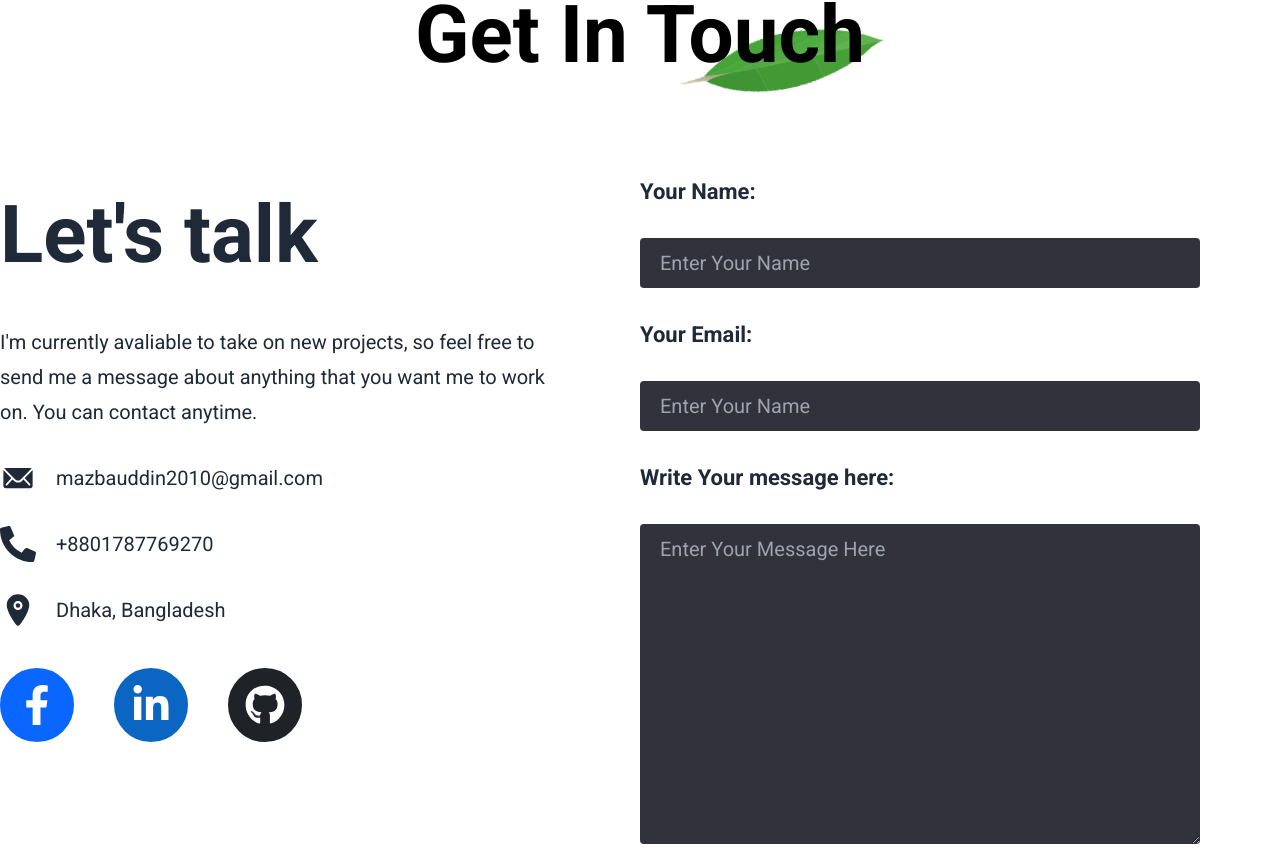
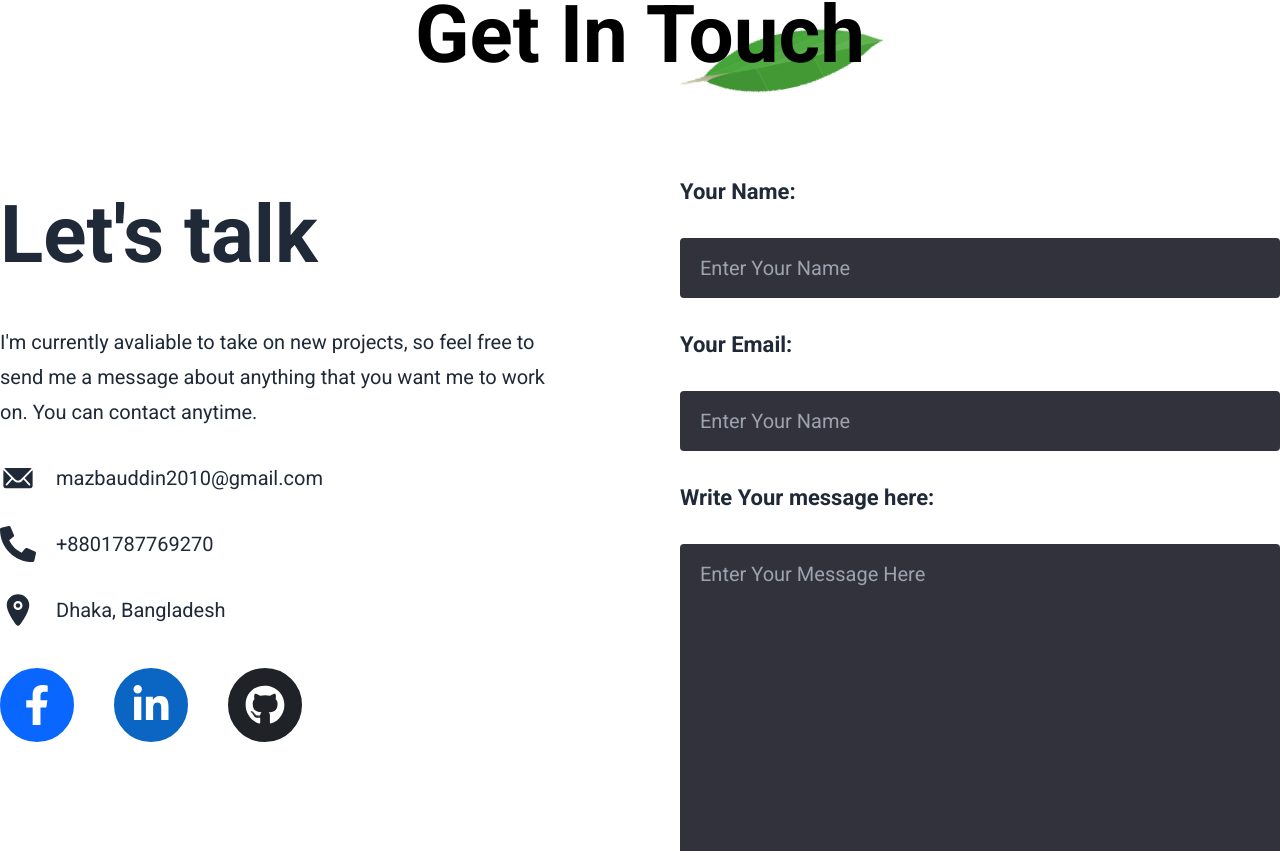
Before and after one commit to Mazbauddin/Shawon-Portfolio, a React (Vite) app: page / in a window 1280 px wide. Shown: the part 7309-8160 px from the top of the page. Built offline with nearby package versions, Linux system fonts and the light colour scheme.

Commit message:
responsive complete

```diff
--- a/src/Components/Contact/Contact.jsx
+++ b/src/Components/Contact/Contact.jsx
@@ -38,8 +38,8 @@ const Contact = () => {
 
   return (
     <div id="contact" className="container mx-auto mb-20">
-      <div className="contact-section flex gap-20">
-        <div className="contact-left w-1/2">
+      <div className="contact-section grid grid-cols-1 md:grid-cols-2 lg:grid-cols-2 gap-20">
+        <div className="contact-left col-span-1">
           <h1>Let's talk</h1>
           <p>
             I'm currently avaliable to take on new projects, so feel free to
@@ -82,7 +82,7 @@ const Contact = () => {
             </div>
           </div>
         </div>
-        <form onSubmit={onSubmit} className="contact-right w-1/2">
+        <form onSubmit={onSubmit} className="contact-right col-span-1">
           <label htmlFor="">Your Name:</label>
           <input type="text" placeholder="Enter Your Name" name="name" id="" />
           <label htmlFor="">Your Email:</label>
--- a/src/Components/Testimonial/Testimonial.jsx
+++ b/src/Components/Testimonial/Testimonial.jsx
@@ -1,3 +1,4 @@
+/* eslint-disable react/no-unescaped-entities */
 import test1 from "../../assets/testimonial/hardy.png";
 import test2 from "../../assets/testimonial/lady.png";
 import test3 from "../../assets/testimonial/jack.jpg";
@@ -12,7 +13,7 @@ const Testimonial = () => {
               <div className="absolute w-full bg-[#fea100] opacity-30 -z-10 md:h-96 rounded-2xl"></div>
               <div className="w-full p-6 bg-blue-600 md:flex md:items-center rounded-2xl md:bg-transparent md:p-0 lg:px-12 md:justify-evenly">
                 <img
-                  className="h-24 w-24 md:mx-6 rounded-full object-cover shadow-md md:h-[32rem] md:w-80 lg:h-[36rem] lg:w-[26rem] md:rounded-2xl border-2 border-yellow-500"
+                  className="h-24 w-24 md:mx-6 rounded-full object-cover shadow-md md:h-[32rem] md:w-80 lg:h-[36rem] lg:w-[26rem] md:rounded-2xl border-2 border-yellow-500 small-testi"
                   src={test2}
                   alt="client photo"
                   data-aos="fade-right"
@@ -122,7 +123,7 @@ const Testimonial = () => {
                   </div>
                 </div>
                 <img
-                  className="h-24 w-24 md:mx-6 rounded-full object-cover shadow-md md:h-[32rem] md:w-80 lg:h-[36rem] lg:w-[26rem] md:rounded-2xl border-2 border-yellow-500"
+                  className="h-24 w-24 md:mx-6 rounded-full object-cover shadow-md md:h-[32rem] md:w-80 lg:h-[36rem] lg:w-[26rem] md:rounded-2xl border-2 border-yellow-500 small-testi"
                   src={test1}
                   alt="client photo"
                   data-aos="fade-left"
@@ -142,7 +143,7 @@ const Testimonial = () => {
 
               <div className="w-full p-6 bg-blue-600 md:flex md:items-center rounded-2xl md:bg-transparent md:p-0 lg:px-12 md:justify-evenly">
                 <img
-                  className="h-24 w-24 md:mx-6 rounded-full object-cover shadow-md md:h-[32rem] md:w-80 lg:h-[36rem] lg:w-[26rem] md:rounded-2xl border-2 border-yellow-500"
+                  className="h-24 w-24 md:mx-6 rounded-full object-cover shadow-md md:h-[32rem] md:w-80 lg:h-[36rem] lg:w-[26rem] md:rounded-2xl border-2 border-yellow-500 small-testi"
                   src={test2}
                   alt="client photo"
                   data-aos="fade-right"
@@ -254,7 +255,7 @@ const Testimonial = () => {
                     </div>
                   </div>
                   <img
-                    className="h-24 w-24 md:mx-6 rounded-full object-cover shadow-md md:h-[32rem] md:w-80 lg:h-[36rem] lg:w-[26rem] md:rounded-2xl border-2 border-yellow-500"
+                    className="h-24 w-24 md:mx-6 rounded-full object-cover shadow-md md:h-[32rem] md:w-80 lg:h-[36rem] lg:w-[26rem] md:rounded-2xl border-2 border-yellow-500 small-testi"
                     src={test3}
                     alt="client photo"
                     data-aos="fade-left"
--- a/src/index.css
+++ b/src/index.css
@@ -179,8 +179,8 @@ body {
 textarea {
   border: none;
   width: 100%;
-  padding-bottom: 10px;
-  padding-top: 10px;
+  padding-bottom: 15px;
+  padding-top: 15px;
   padding-left: 20px;
   border-radius: 4px;
   -webkit-border-radius: 4px;
@@ -236,8 +236,24 @@ textarea {
 @media (max-width: 768px) {
   .heading-title h1 {
     padding: 0px 30px;
-    font-size: 60px;
+    font-size: 30px;
     font-weight: 600;
     color: #000;
   }
+  .heading-title img {
+    width: 150px;
+  }
+  .about-resume {
+    padding: 10px 20px;
+    font-size: 16px;
+  }
+  .para-3 {
+    height: 550vh;
+  }
+  .small-testi {
+    margin: auto;
+  }
+  .small-dir {
+    flex-direction: column;
+  }
 }
```
